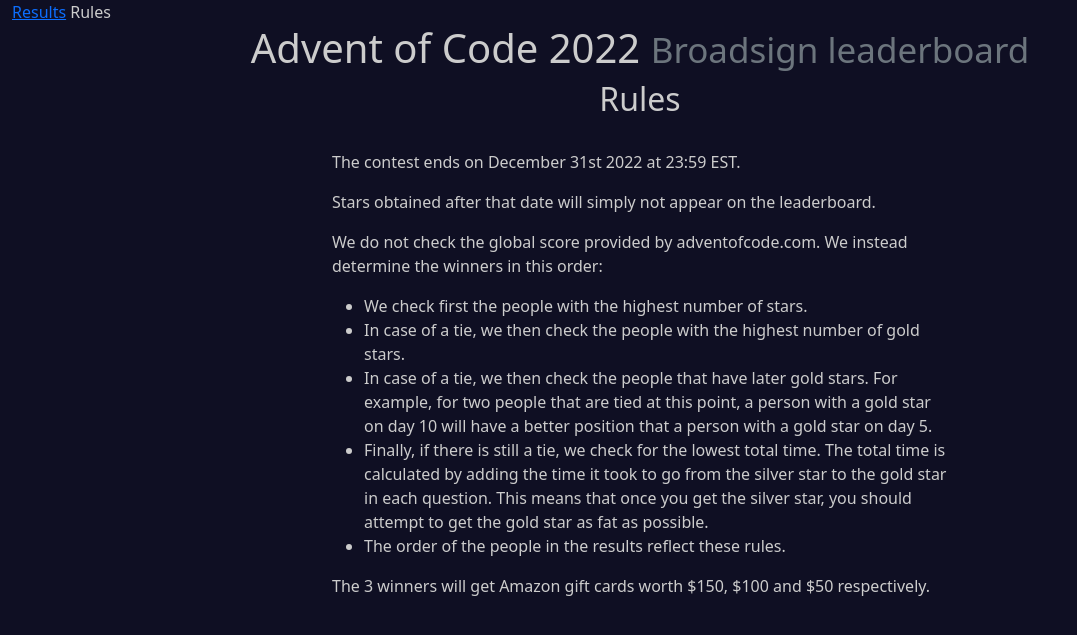
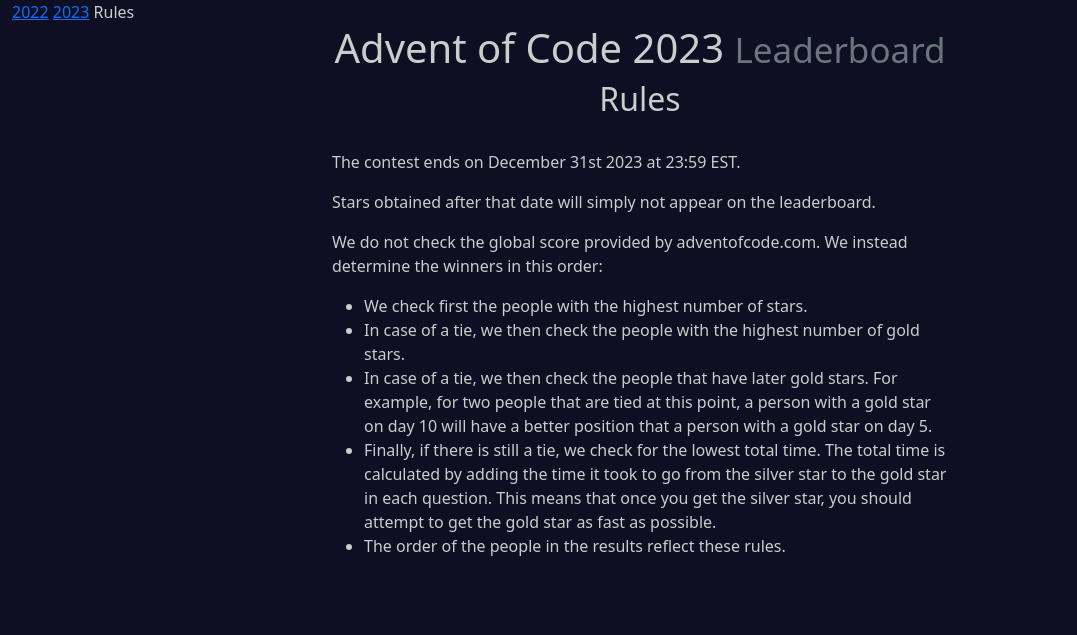
Before and after one commit to vincentleclerc-broadsign/aoc-leaderboard, a Flask app: page /rules in a window 1280 px wide. Shown: the top 635 px of the page, without its empty margins (0-1077 px from the left). Run offline with Flask 3, Linux system fonts and the light colour scheme; parts of the project's set-up code (start-up, migrations or seed data) failed here and were passed over.

Commit message:
Adapted code to include 2023 results and keep 2022

```diff
--- a/app.py
+++ b/app.py
@@ -12,7 +12,7 @@
 logger = logging.getLogger("root")
 app = Flask(__name__, template_folder="templates", static_folder="static")
 
-BOARDS = {2022: 1505617}
+BOARDS = {2022: 1505617, 2023: 1505617}
 SESSION_COOKIE = {"session": os.getenv("SESSION_COOKIE")}
 CACHE_FOLDER = "cache"
 TIMEZONE = pytz.timezone("EST")
@@ -236,21 +236,29 @@
     if year not in BOARDS:
         abort(404)
     data = fetch_json(year)
-    members = populate_members(data, year)
     current_time = datetime.now(tz=TIMEZONE)
+
+    if data:
+        members = populate_members(data, year) if data else []
+        timestamp = datetime.fromtimestamp(data["timestamp"], tz=TIMEZONE).strftime("%Y-%m-%d %H:%M:%S")
+    else:
+        members = []
+        timestamp = ""
+
     return render_template(
         "index.html",
         members=members,
+        years=list(BOARDS.keys()),
         days=[f"{i:02}" for i in range(1, 26)],
         current_year=year,
         current_day=current_time.day if not is_contest_over(year, current_time) else 25,
-        timestamp=datetime.fromtimestamp(data["timestamp"], tz=TIMEZONE).strftime("%Y-%m-%d %H:%M:%S"),
+        timestamp=timestamp,
     )
 
 
 @app.route("/rules")
 def rules() -> str:
-    return render_template("rules.html", current_year=sorted(list(BOARDS.keys()))[-1])
+    return render_template("rules.html", years=list(BOARDS.keys()), current_year=sorted(list(BOARDS.keys()))[-1])
 
 
 @app.route("/robots.txt")
--- a/templates/rules.html
+++ b/templates/rules.html
@@ -11,7 +11,9 @@
 <div class="container-fluid">
     <div class="row">
         <div class="col-12">
-            <a href="/">Results</a>
+            {% for year in years %}
+                <a href="/{{ year }}">{{ year }}</a>
+            {% endfor %}
             <span>Rules</span>
         </div>
     </div>
@@ -19,22 +21,21 @@
 <div class="container-fluid">
     <div class="row justify-content-center">
         <div class="row">
-            <h1 class="h1 text-center">Advent of Code {{ current_year }} <small class="text-muted">Broadsign leaderboard</small></h1>
+            <h1 class="h1 text-center">Advent of Code {{ current_year }} <small class="text-muted">Leaderboard</small></h1>
             <h2 class="h2 text-center">Rules</h2>
         </div>
         <div class="col-md-6">
             <br />
-            <p>The contest ends on December 31st 2022 at 23:59 EST.</p>
+            <p>The contest ends on December 31st {{ current_year }} at 23:59 EST.</p>
             <p>Stars obtained after that date will simply not appear on the leaderboard.</p>
             <p>We do not check the global score provided by adventofcode.com. We instead determine the winners in this order:</p>
             <ul>
                 <li>We check first the people with the highest number of stars.</li>
                 <li>In case of a tie, we then check the people with the highest number of gold stars.</li>
                 <li>In case of a tie, we then check the people that have later gold stars. For example, for two people that are tied at this point, a person with a gold star on day 10 will have a better position that a person with a gold star on day 5.</li>
-                <li>Finally, if there is still a tie, we check for the lowest total time. The total time is calculated by adding the time it took to go from the silver star to the gold star in each question. This means that once you get the silver star, you should attempt to get the gold star as fat as possible.</li>
+                <li>Finally, if there is still a tie, we check for the lowest total time. The total time is calculated by adding the time it took to go from the silver star to the gold star in each question. This means that once you get the silver star, you should attempt to get the gold star as fast as possible.</li>
                 <li>The order of the people in the results reflect these rules.</li>
             </ul>
-            <p>The 3 winners will get Amazon gift cards worth $150, $100 and $50 respectively.</p>
         </div>
     </div>
 </div>
```
Also changed, not shown: templates/index.html (+8 -2 lines).
